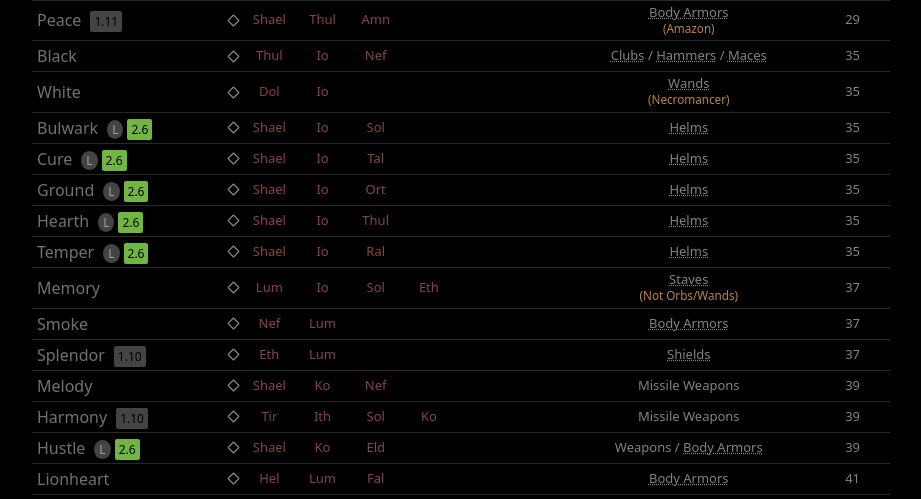
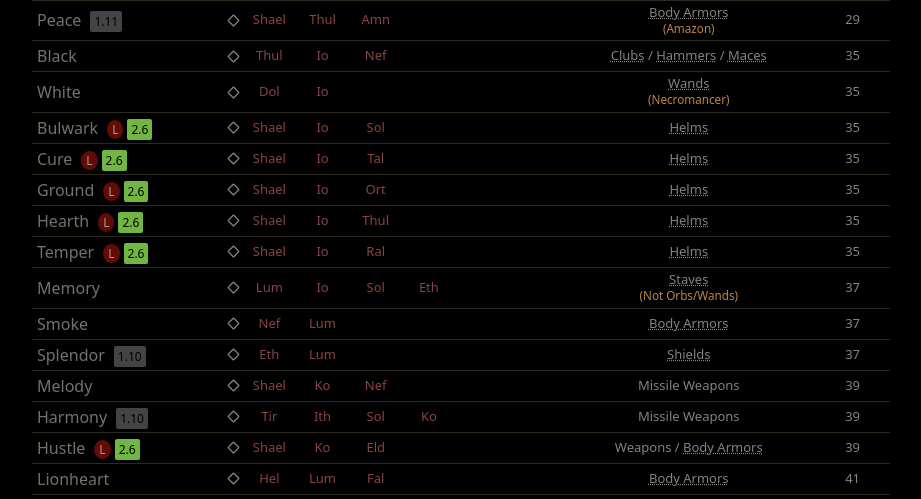
Before and after one commit to fabd/diablo2-runewizard, a Vue app: page / in a window 1280 px wide. Shown: the part 860-1359 px from the top of the page, without its empty margins (194-1115 px from the left). Built offline with nearby package versions, Linux system fonts and the light colour scheme.

Commit message:
make the ladder icon a dark red colour instead of gray

```diff
--- a/src/assets/sass/main.scss
+++ b/src/assets/sass/main.scss
@@ -391,8 +391,8 @@
 .rw-Md {
   // the `ladder` tag shown next to Runeword names
   &-ladder {
-    background-color: #444;
-    color: #9f9f9f;
+    background-color: #630c05;
+    color: #a19999;
     border-radius: 100%;
     padding: 1px 5px;
     @apply ml-1 leading-1 text-xs;
```
